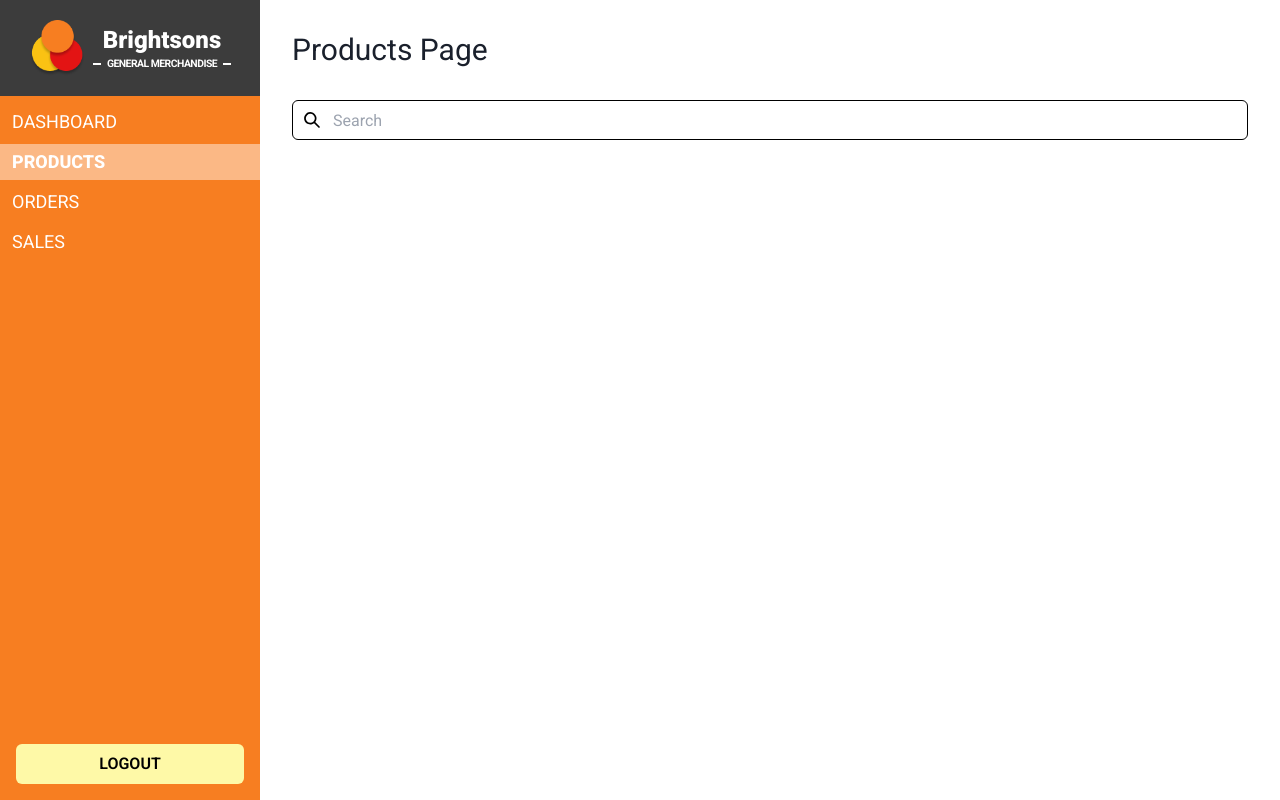
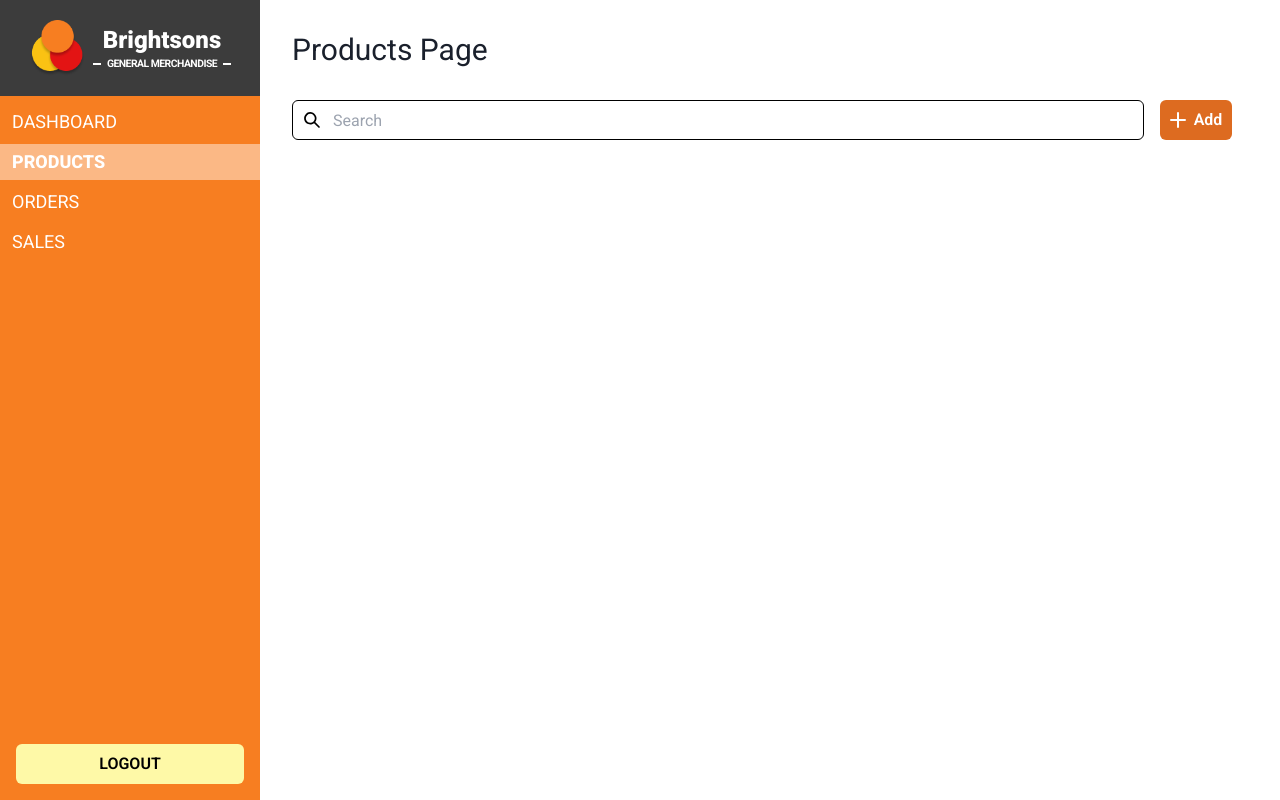
Before and after one commit to RedDotz20/inventory-management-system, a React (Vite) app in the folder client/: page /home/products in a window 1280 px wide. Built offline with nearby package versions, Linux system fonts and the light colour scheme; no server answers; sample sign-in values are in the browser's storage.

Commit message:
feat: product add button

```diff
--- a/client/src/pages/Products.tsx
+++ b/client/src/pages/Products.tsx
@@ -1,3 +1,5 @@
+import { Stack, Button } from "@chakra-ui/react";
+import { AddIcon } from "@chakra-ui/icons";
 import SearchBox from "../components/searchBox/SearchBox";
 
 export default function Products() {
@@ -5,8 +7,17 @@ export default function Products() {
 		<div className="w-full flex p-8">
 			<div className="flex flex-col w-full">
 				<h1 className="text-3xl mb-8">Products Page</h1>
-				<div className="">
+				<div className="flex">
 					<SearchBox />
+					<Stack direction="row">
+						<Button
+							leftIcon={<AddIcon />}
+							className="mt-auto mb-4 mx-4"
+							colorScheme="orange"
+						>
+							Add
+						</Button>
+					</Stack>
 				</div>
 			</div>
 		</div>
```
